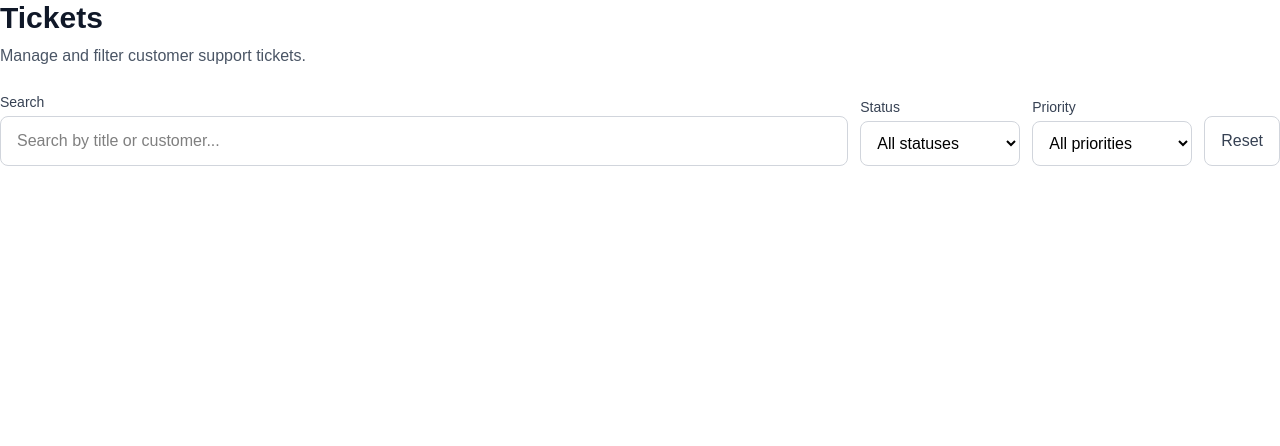
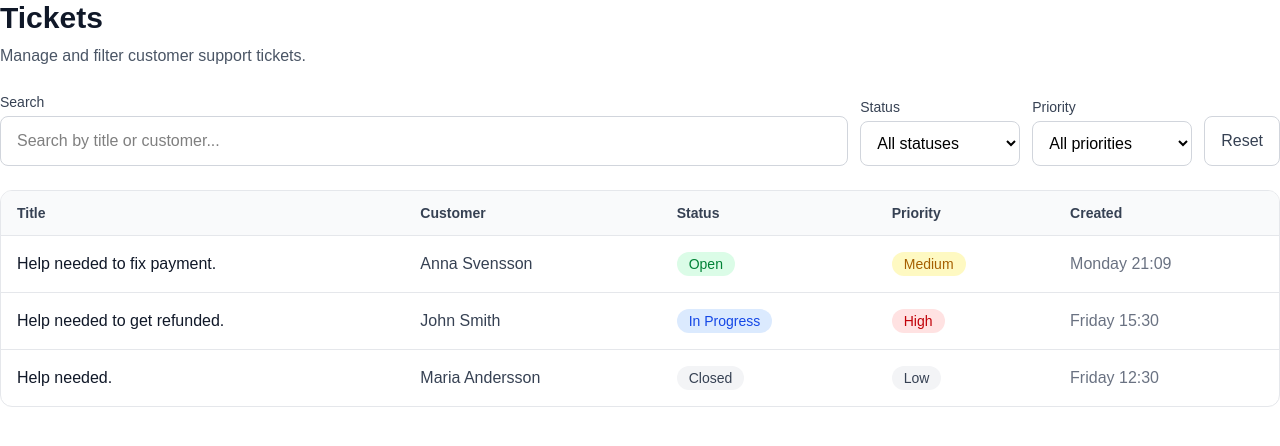
Before and after one commit to Abualtaher/atlasdesk, a React (Vite) app in the folder client/: page / in a window 1280 px wide. Shown: the top 446 px of the page. Built offline with nearby package versions, Linux system fonts and the light colour scheme.

Commit message:
feat: update Tickets component to enhance desktop table layout and styling

```diff
--- a/client/src/components/AppLayout.tsx
+++ b/client/src/components/AppLayout.tsx
@@ -180,7 +180,7 @@
           </div>
 
           {/* Desktop table */}
-          <div className="mt-6 space-y-3 border-4 border-red-500 md:hidden">
+          <div className="mt-6 hidden overflow-x-auto rounded-xl border border-gray-200 bg-white md:block">
             <table className="w-full min-w-[800px] text-left">
               <thead className="bg-gray-50">
                 <tr>
```
